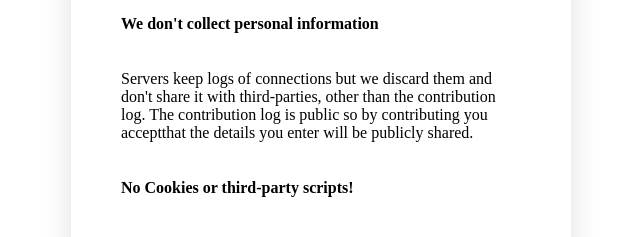
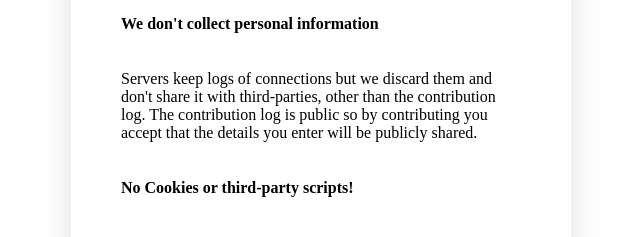
Before and after one commit to StrawberryChocolateFudge/phase2Ceremony, a website built with Parcel: page frontend/index.html in a window 1280 px wide. Shown: the part 921-1158 px from the top of the page, 319-959 px from the left. Built offline with nearby package versions, Linux system fonts and the light colour scheme.

Commit message:
edited readme

```diff
--- a/frontend/index.html
+++ b/frontend/index.html
@@ -41,7 +41,7 @@
                 <a href="/log">You can download the contribution log here!</a>
                 <h4>We don't collect personal information</h4>
                 <p>Servers keep logs of connections but we discard them and don't share it with third-parties, other than the contribution
-                    log. The contribution log is public so by contributing you acceptthat the details you
+                    log. The contribution log is public so by contributing you accept that the details you
                     enter will be publicly shared.</p>
                 <h4>No Cookies or third-party scripts!</h4>
                 <h4>MIT License</h4>
```
